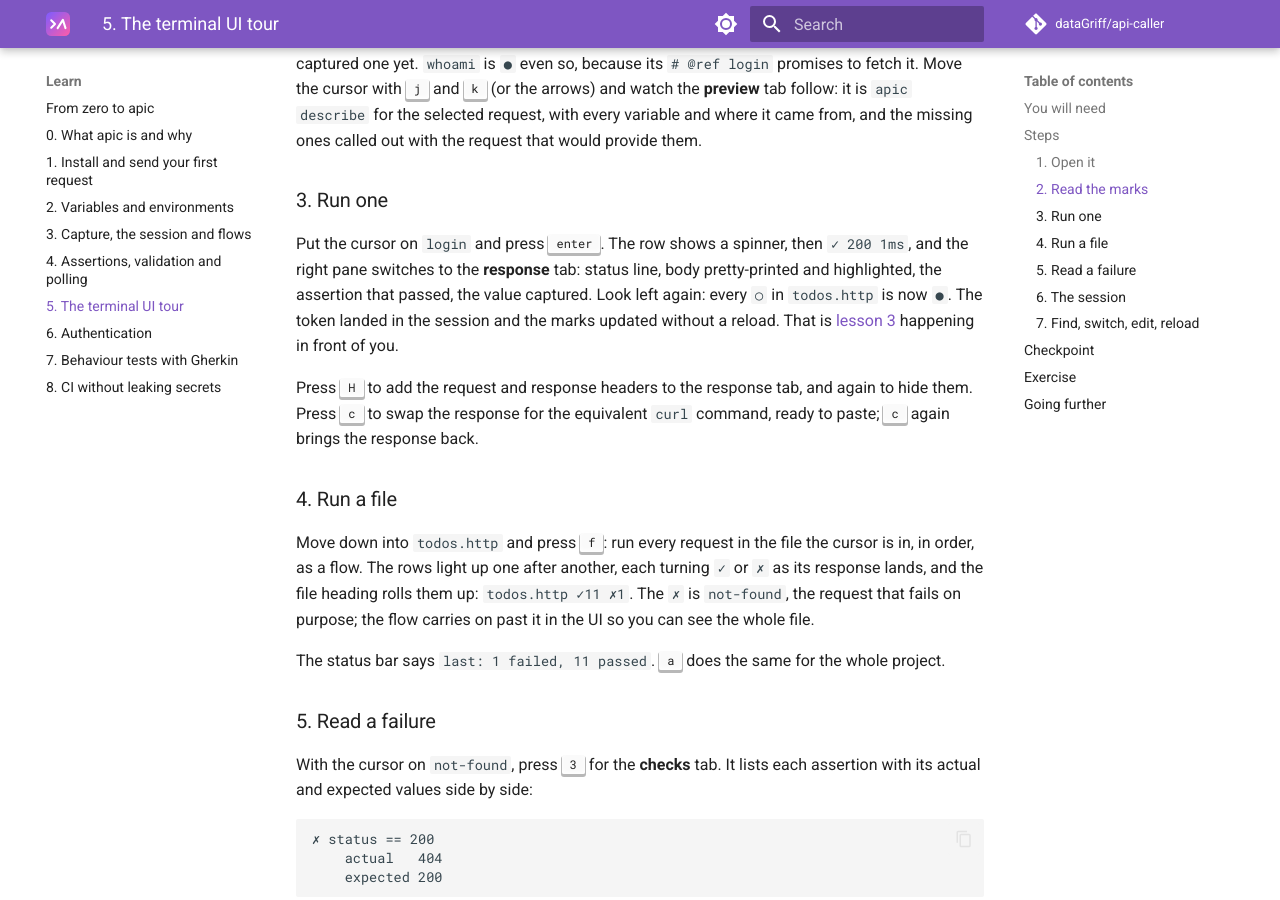
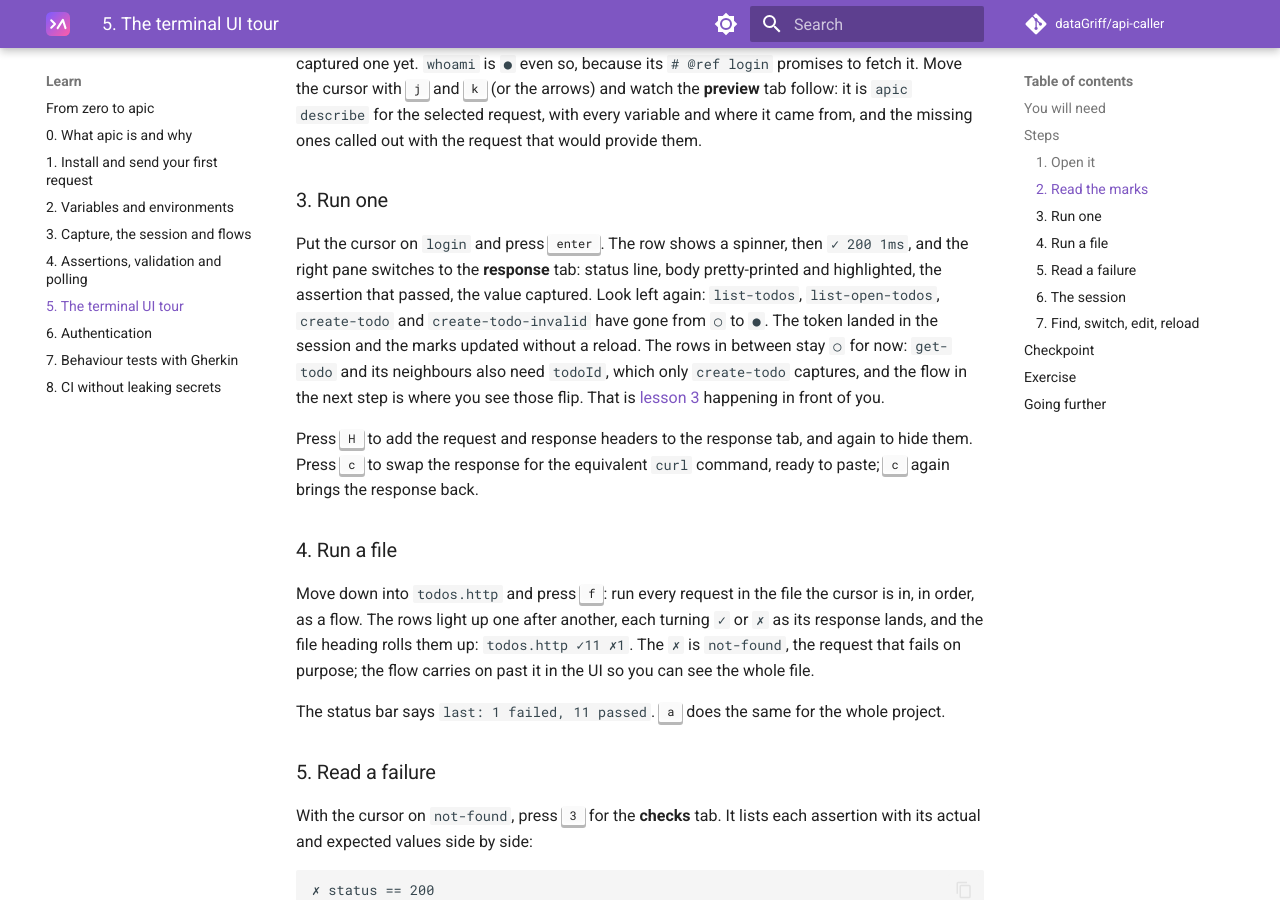
Before and after one commit to dataGriff/api-caller, an MkDocs documentation site: the page built from docs/learn/05-terminal-ui.md, in a window 1280 px wide and 900 px high, scrolled down 1740 px. Built offline with MkDocs 1.6.1 and Material for MkDocs 9.7.7, drawn with Linux system fonts in a browser that asks for light colours; comment, search, counter and statistics services are not loaded.

Commit message:
course: review fixes for lessons 5–8
- lesson 5: name the rows that turn ready after login; the ones that also
  need todoId stay ○ until the flow; the tape no longer claims the editor
  round trip
- lesson 6: log in before the whoami header demo so # @ref has nothing to
  do on a fresh session; describe's auth section is lines 5–6
- lesson 8: pin the action to @v0 and the release to v0.1.2; the matrix
  solution writes a staging environment, since apic demo writes only local

Co-Authored-By: Claude Fable 5.1 <noreply@anthropic.com>
Claude-Session: https://claude.ai/code/session_015mXTgkMMVy4QJSQfRdkZzv

```diff
--- a/docs/learn/05-terminal-ui.md
+++ b/docs/learn/05-terminal-ui.md
@@ -65,10 +65,13 @@ request that would provide them.
 Put the cursor on `login` and press <kbd>enter</kbd>. The row shows a
 spinner, then `✓ 200 1ms`, and the right pane switches to the **response**
 tab: status line, body pretty-printed and highlighted, the assertion that
-passed, the value captured. Look left again: every `○` in `todos.http` is
-now `●`. The token landed in the session and the marks updated without a
-reload. That is [lesson 3](03-capture-session-flows.md) happening in
-front of you.
+passed, the value captured. Look left again: `list-todos`,
+`list-open-todos`, `create-todo` and `create-todo-invalid` have gone from
+`○` to `●`. The token landed in the session and the marks updated without
+a reload. The rows in between stay `○` for now: `get-todo` and its
+neighbours also need `todoId`, which only `create-todo` captures, and the
+flow in the next step is where you see those flip. That is
+[lesson 3](03-capture-session-flows.md) happening in front of you.
 
 Press <kbd>H</kbd> to add the request and response headers to the
 response tab, and again to hide them. Press <kbd>c</kbd> to swap the
@@ -188,8 +191,10 @@ assertion, `body.$.service == apic-demo`, and see it pass.
     8. `--redact` badge; why it refuses pipes and `--json`.
 
     **Shot list.** One terminal, 112x30, font size 16, nothing else on
-    screen. `docs/learn/tapes/05.tape` drives the whole episode; it is
-    `docs/assets/demo.tape` extended with the edit round trip.
+    screen. `docs/learn/tapes/05.tape` drives everything except the
+    editor round trip in step 7, which is recorded by hand because the
+    editor is the viewer's own; it is `docs/assets/demo.tape` extended
+    with the session, filter and environment flows.
 
     **Chapters.** `0:00 One key` · `0:40 The screen and the marks` · `1:40
     Run one` · `2:40 Run a file` · `3:50 Read a failure` · `4:50 The
```
Also changed, not shown: docs/learn/06-authentication.md (+6 -2 lines), docs/learn/08-ci.md (+9 -3 lines), 2 other files.
